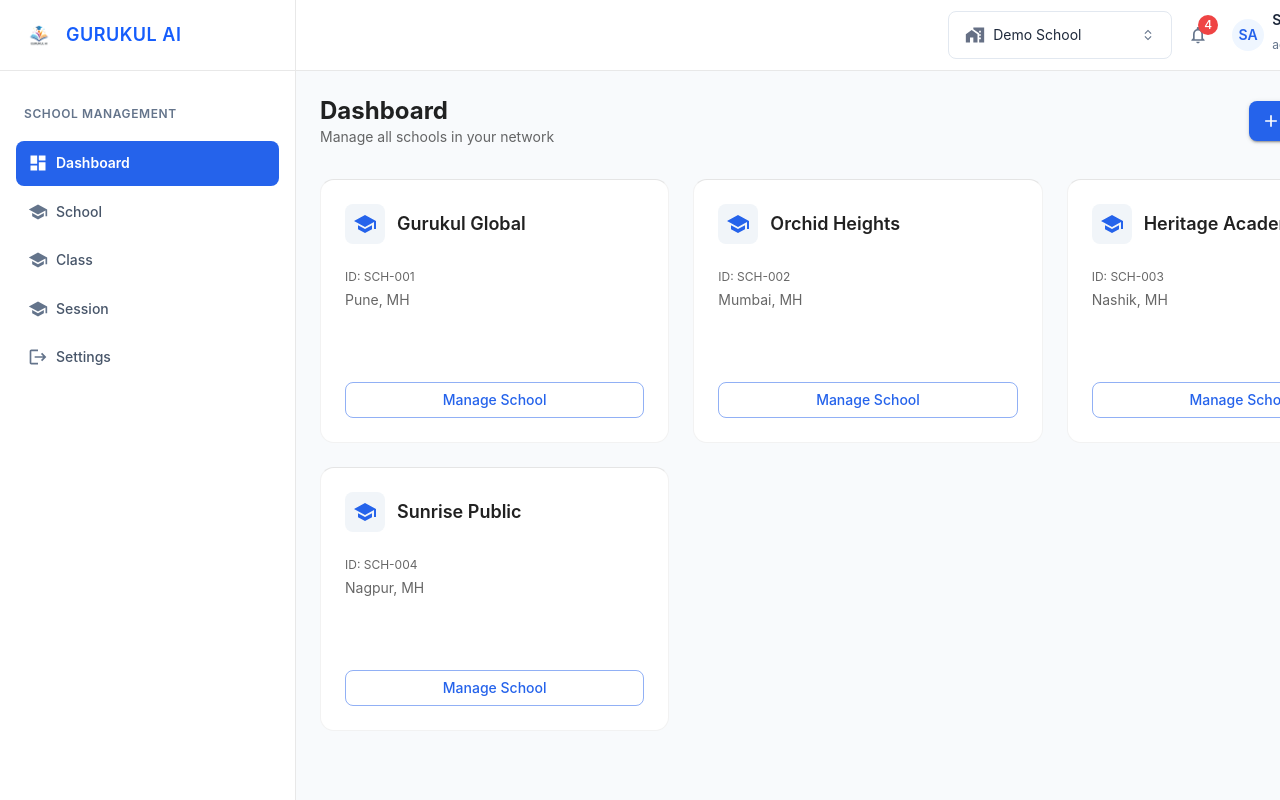
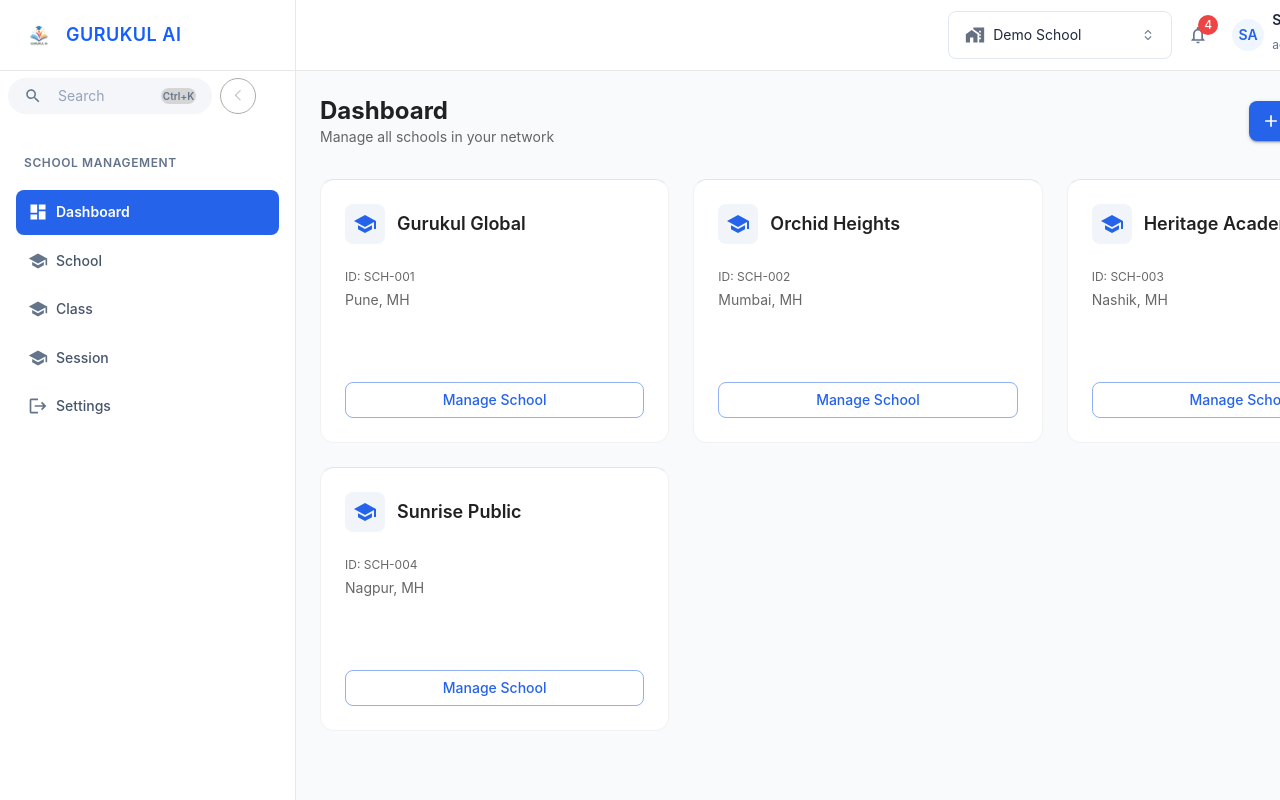
Before and after one commit to smita-codingexpo/GurukulAI-frontend, a React (Create React App) app: page /dashboard in a window 1280 px wide. Shown: the top 800 px of the page. Built offline with nearby package versions, Linux system fonts and the light colour scheme.

Commit message:
serach button completed

```diff
--- a/src/pages/Dashboard/DashboardPage.jsx
+++ b/src/pages/Dashboard/DashboardPage.jsx
@@ -9,6 +9,7 @@ import {
   NotificationsNone as NotificationsNoneIcon,
   KeyboardArrowDown as KeyboardArrowDownIcon,
   KeyboardArrowUp as KeyboardArrowUpIcon,
+  Search as SearchIcon,
 } from "@mui/icons-material";
 import * as S from "./DashboardStyles";
 
@@ -19,10 +20,17 @@ const schoolData = [
   { id: "SCH-004", name: "Sunrise Public", location: "Nagpur, MH" },
 ];
 
+const NAV_ITEMS = [
+  { label: "Dashboard", icon: <DashboardIcon />, active: true },
+  { label: "School", icon: <SchoolIcon /> },
+  { label: "Class", icon: <SchoolIcon /> },
+  { label: "Session", icon: <SchoolIcon /> },
+  { label: "Settings", icon: <LogoutIcon /> },
+];
+
 const DashboardPage = () => {
   return (
     <S.DashboardContainer>
-      {/* Sidebar Section */}
       <S.SidebarContainer>
         <Box>
           <S.SidebarHeader>
@@ -38,15 +46,27 @@ const DashboardPage = () => {
             </Stack>
           </S.SidebarHeader>
 
+          <S.SearchSectionContainer>
+            <S.SearchWrapper>
+              <S.SearchInputGroup>
+                <SearchIcon sx={{ fontSize: 18, color: "#64748B" }} />
+                <S.SearchInput
+                  placeholder="Search"
+                  sx={{ height: "15.01px", fontSize: "14px" }}
+                />
+              </S.SearchInputGroup>
+              <S.ShortcutBadge>Ctrl+K</S.ShortcutBadge>
+            </S.SearchWrapper>
+            <S.SidebarToggleButton size="small">
+              <S.CustomChevronWrapper>
+                <img src="/assets/Vector.png" alt="chevron" />
+              </S.CustomChevronWrapper>
+            </S.SidebarToggleButton>
+          </S.SearchSectionContainer>
+
           <S.NavSection>
             <S.NavLabel>School Management</S.NavLabel>
-            {[
-              { label: "Dashboard", icon: <DashboardIcon />, active: true },
-              { label: "School", icon: <SchoolIcon /> },
-              { label: "Class", icon: <SchoolIcon /> },
-              { label: "Session", icon: <SchoolIcon /> },
-              { label: "Settings", icon: <LogoutIcon /> },
-            ].map((item) => (
+            {NAV_ITEMS.map((item) => (
               <S.NavItem
                 key={item.label}
                 active={item.active}
@@ -63,7 +83,6 @@ const DashboardPage = () => {
         </S.SidebarFooter>
       </S.SidebarContainer>
 
-      {/* Main Content Wrapper */}
       <S.MainContentWrapper>
         <S.ContentHeader>
           <S.UserProfileWrapper>
@@ -112,7 +131,6 @@ const DashboardPage = () => {
           </S.UserProfileWrapper>
         </S.ContentHeader>
 
-        {/* Dashboard Content Body */}
         <S.MainBodyContainer>
           <S.DashboardHeaderBar mb={4}>
             <Box>
@@ -129,8 +147,8 @@ const DashboardPage = () => {
           </S.DashboardHeaderBar>
 
           <S.CardRowWrapper>
-            {schoolData.map((school) => (
-              <S.SchoolCard key={school.id}>
+            {schoolData.map(({ id, name, location }) => (
+              <S.SchoolCard key={id}>
                 <S.CardContent>
                   <Stack direction="row" alignItems="center" gap="12px">
                     <Avatar
@@ -142,14 +160,14 @@ const DashboardPage = () => {
                     >
                       <SchoolIcon />
                     </Avatar>
-                    <Typography fontWeight={600}>{school.name}</Typography>
+                    <Typography fontWeight={600}>{name}</Typography>
                   </Stack>
                   <Box>
                     <Typography variant="caption" color="textSecondary">
-                      ID: {school.id}
+                      ID: {id}
                     </Typography>
                     <Typography variant="body2" color="textSecondary">
-                      {school.location}
+                      {location}
                     </Typography>
                   </Box>
                   <Button
--- a/src/pages/Dashboard/DashboardStyles.js
+++ b/src/pages/Dashboard/DashboardStyles.js
@@ -1,7 +1,13 @@
 import { styled } from "@mui/material/styles";
-import { Box, Typography, Button, Paper } from "@mui/material";
+import {
+  Box,
+  Typography,
+  Button,
+  Paper,
+  InputBase,
+  IconButton,
+} from "@mui/material";
 
-// Shared Flex Base
 const FlexBox = styled(Box)({
   display: "flex",
   boxSizing: "border-box",
@@ -19,7 +25,7 @@ export const SidebarContainer = styled(FlexBox)({
   flexDirection: "column",
   justifyContent: "space-between",
   width: "296px",
-  height: "100%", // Changed to 100% to fill DashboardContainer
+  height: "100%",
   background: "#FFFFFF",
   borderRight: "1px solid #E8E8E8",
   flexShrink: 0,
@@ -152,7 +158,7 @@ export const AddSchoolButton = styled(Button)({
 export const MainBodyContainer = styled(Box)({
   flex: 1,
   padding: "24px",
-  overflowY: "auto", // This is the property that enables scrolling
+  overflowY: "auto",
 });
 
 export const DashboardHeaderBar = styled(FlexBox)({
@@ -171,7 +177,7 @@ export const CardRowWrapper = styled(FlexBox)({
 export const SchoolCard = styled(Paper)({
   display: "flex",
   flexDirection: "column",
-  width: "calc(33.333% - 16px)", // Dynamic sizing for 3 cards per row
+  width: "calc(33.333% - 16px)",
   minWidth: "320px",
   minHeight: "264px",
   borderRadius: "14px",
@@ -186,3 +192,118 @@ export const CardContent = styled(FlexBox)({
   gap: "16px",
   height: "100%",
 });
+
+export const SearchSectionContainer = styled(Box)({
+  display: "flex",
+  flexDirection: "row",
+  alignItems: "center",
+  width: "264px",
+  height: "49px",
+  padding: "8px",
+  gap: "8px",
+  boxSizing: "border-box",
+});
+
+export const SearchWrapper = styled(Box)({
+  display: "flex",
+  flexDirection: "row",
+  alignItems: "center",
+  justifyContent: "space-between",
+  width: "204px",
+  height: "36px",
+  padding: "8px 16px",
+  borderRadius: "24px",
+  background: "rgba(245, 246, 250, 1)",
+  boxSizing: "border-box",
+  cursor: "text",
+});
+
+export const SearchInput = styled(InputBase)({
+  fontSize: "14px",
+  flex: 1,
+  marginLeft: "8px",
+  "& .MuiInputBase-input": {
+    padding: 0,
+    color: "#64748B",
+    "&::placeholder": {
+      opacity: 1,
+      color: "#94A3B8",
+    },
+  },
+});
+
+export const SearchInputGroup = styled(Box)({
+  display: "flex",
+  flexDirection: "row",
+  alignItems: "center",
+  width: "63.01px",
+  height: "15.01px",
+  gap: "8px",
+  boxSizing: "border-box",
+  flex: 1,
+});
+
+export const ShortcutBadge = styled(Box)({
+  display: "flex",
+  alignItems: "center",
+  justifyContent: "center",
+  width: "35px",
+  height: "16px",
+  padding: "2px 6px",
+  borderRadius: "30px",
+  background: "rgba(213, 213, 213, 1)",
+  fontSize: "10px",
+  fontWeight: 600,
+  color: "#64748B",
+  lineHeight: 1,
+  boxSizing: "border-box",
+  whiteSpace: "nowrap",
+});
+
+export const SidebarToggleButton = styled(IconButton)({
+  width: "36px",
+  height: "36px",
+  display: "flex",
+  alignItems: "center",
+  justifyContent: "center",
+  padding: 0,
+  borderRadius: "50%",
+  border: "1px solid rgba(171, 171, 171, 1)",
+  backgroundColor: "#FFFFFF",
+  boxSizing: "border-box",
+});
+
+export const VectorIconButton = styled(IconButton)({
+  width: "27px",
+  height: "27px",
+  border: "1px solid rgba(171, 171, 171, 1)",
+  borderRadius: "50%",
+  padding: 0,
+  display: "flex",
+  alignItems: "center",
+  justifyContent: "center",
+  backgroundColor: "transparent",
+  transition: "all 0.2s ease-in-out",
+  "&:hover": {
+    backgroundColor: "rgba(171, 171, 171, 0.1)",
+    borderColor: "rgba(100, 116, 139, 1)",
+  },
+  "& svg": {
+    fontSize: "14px",
+    color: "rgba(171, 171, 171, 1)",
+  },
+  boxSizing: "border-box",
+});
+
+export const CustomChevronWrapper = styled(Box)({
+  width: "5.58px",
+  height: "11.25px",
+  display: "flex",
+  alignItems: "center",
+  justifyContent: "center",
+  "& img": {
+    width: "100%",
+    height: "100%",
+    objectFit: "contain",
+  },
+});
```
Also changed, not shown: public/assets/Vector.png (added).
